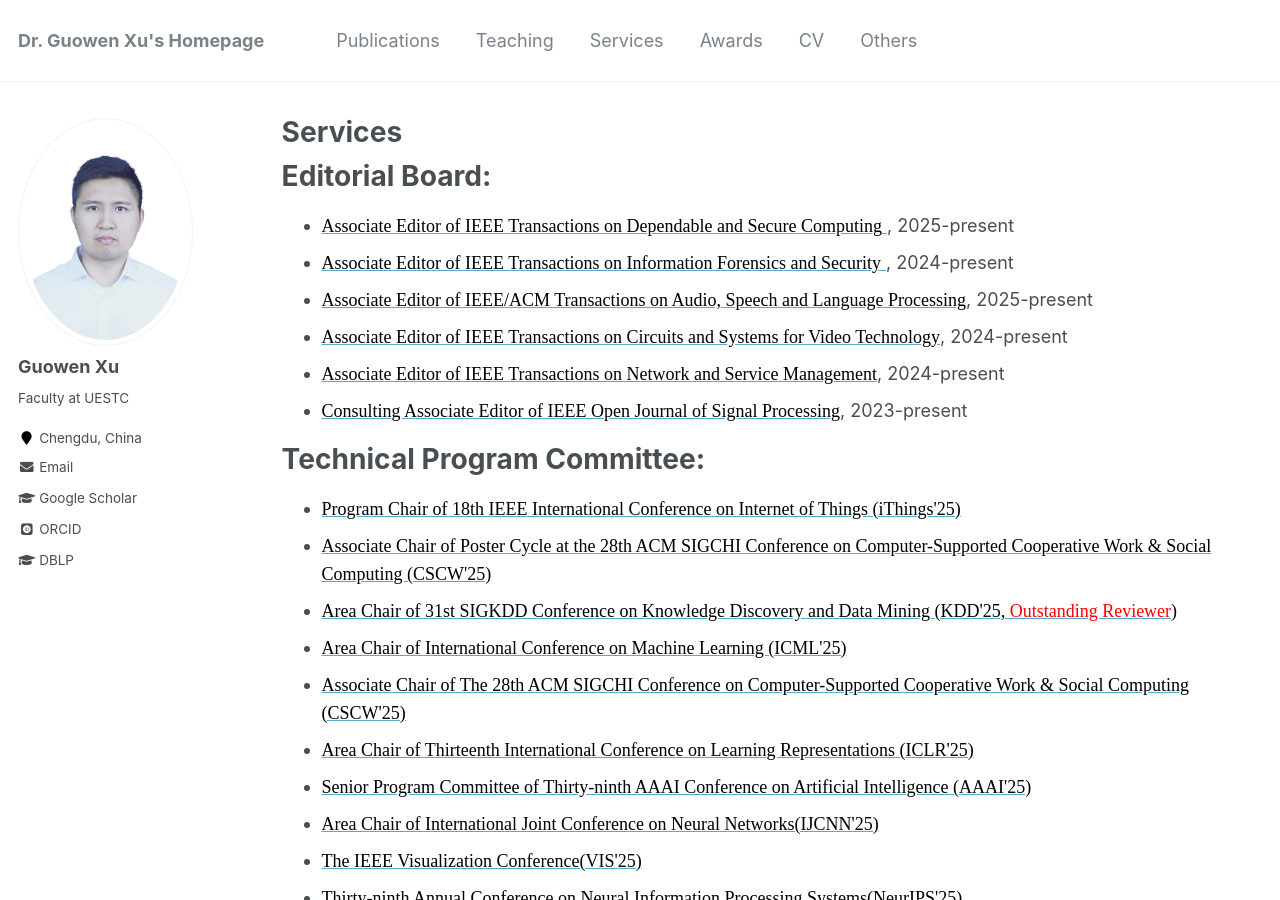
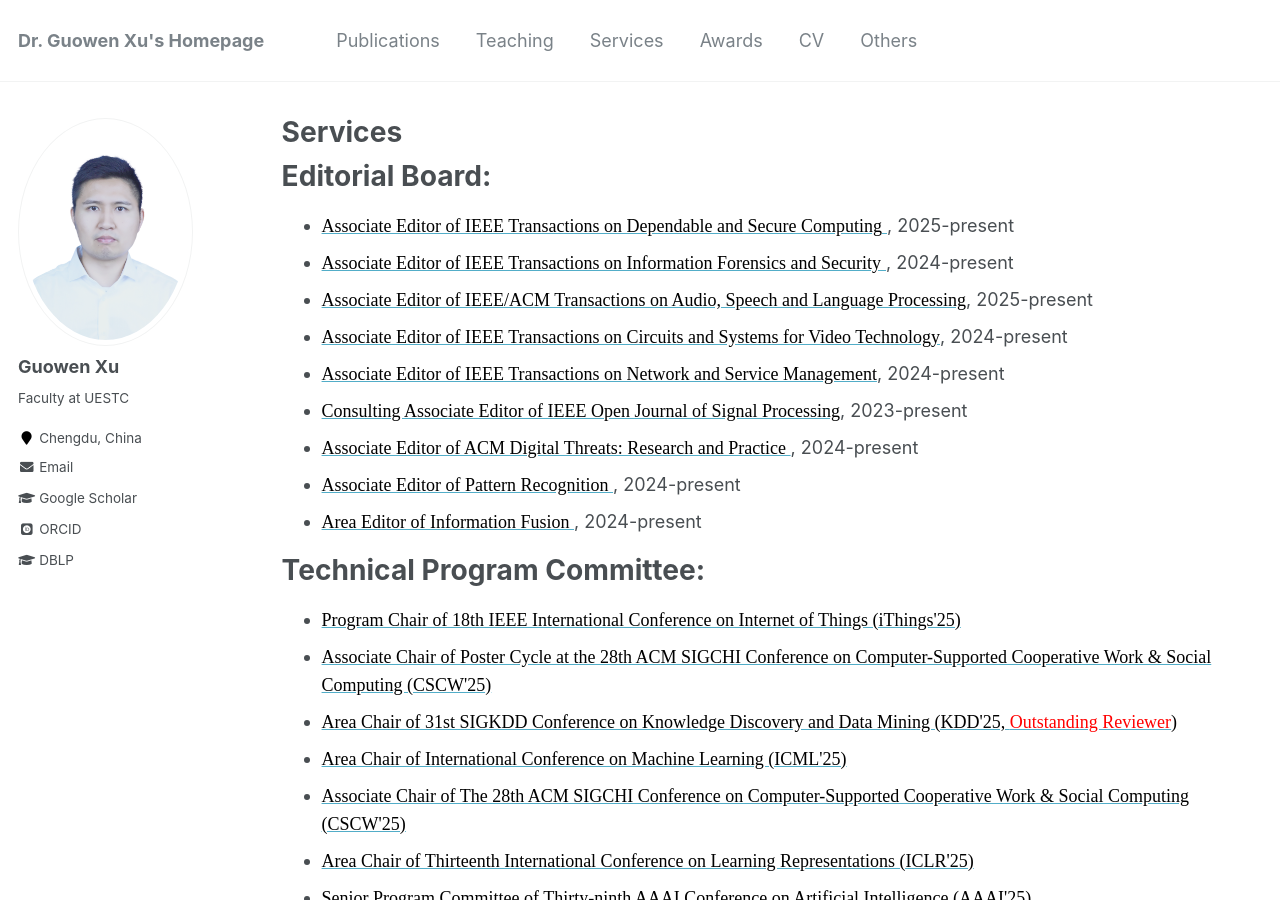
Before and after one commit to Guowen-xu/guowen-xu.github.io, a Jekyll site: the page built from _pages/services.md, in a window 1280 px wide and 900 px high. Built offline with Jekyll 4.4.1, drawn with Linux system fonts in a browser that asks for light colours; some web fonts are replaced.

Commit message:
Update services.md

```diff
--- a/_pages/services.md
+++ b/_pages/services.md
@@ -13,6 +13,9 @@ Editorial Board:
 * [ <font face="Times New Roman" color=black size=4>Associate Editor of IEEE Transactions on Circuits and Systems for Video Technology</font>](https://ieee-cas.org/publication/tcsvt), 2024-present
 * [ <font face="Times New Roman" color=black size=4>Associate Editor of IEEE Transactions on Network and Service Management</font>](https://www.comsoc.org/publications/journals/ieee-tnsm/ieee-transactions-network-and-service-management-editorial-board), 2024-present
 * [ <font face="Times New Roman" color=black size=4>Consulting Associate Editor of IEEE Open Journal of Signal Processing</font>](https://signalprocessingsociety.org/publications-resources/ieee-open-journal-signal-processing/editorial-board), 2023-present
+* [ <font face="Times New Roman" color=black size=4> Associate Editor of ACM Digital Threats: Research and Practice </font>](https://dl.acm.org/journal/dtrap/editorial-board), 2024-present
+*  [ <font face="Times New Roman" color=black size=4> Associate Editor of Pattern Recognition </font>](https://www.sciencedirect.com/journal/pattern-recognition/about/editorial-board), 2024-present
+*  [ <font face="Times New Roman" color=black size=4> Area Editor of Information Fusion </font>](https://www.sciencedirect.com/journal/information-fusion/about/editorial-board), 2024-present
 
 
 Technical Program Committee:
```
